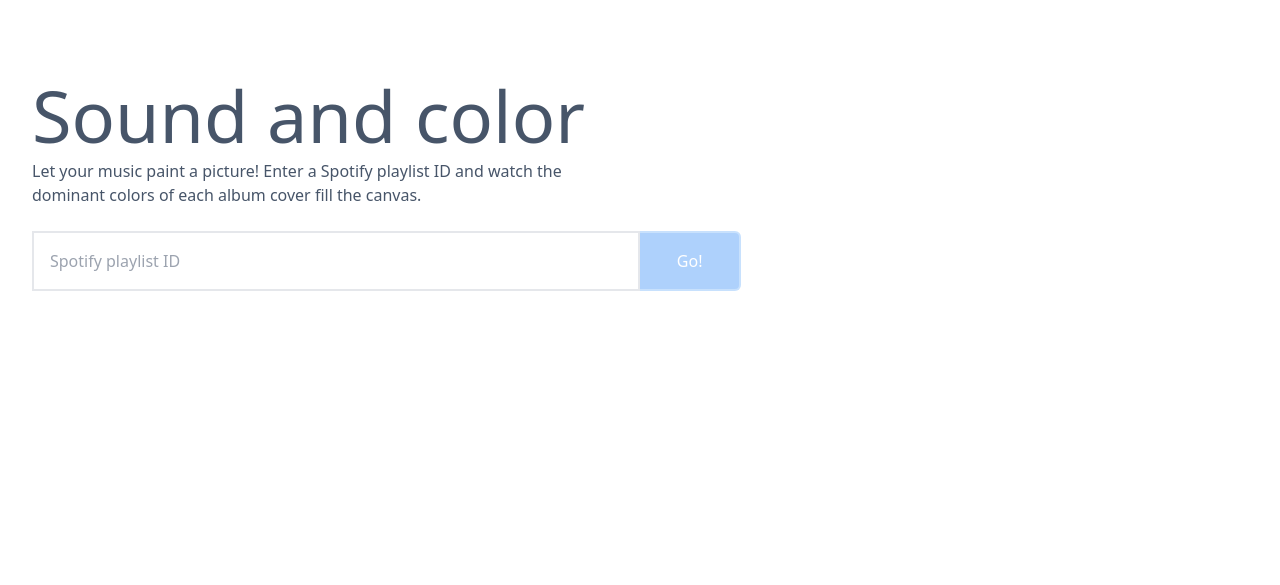
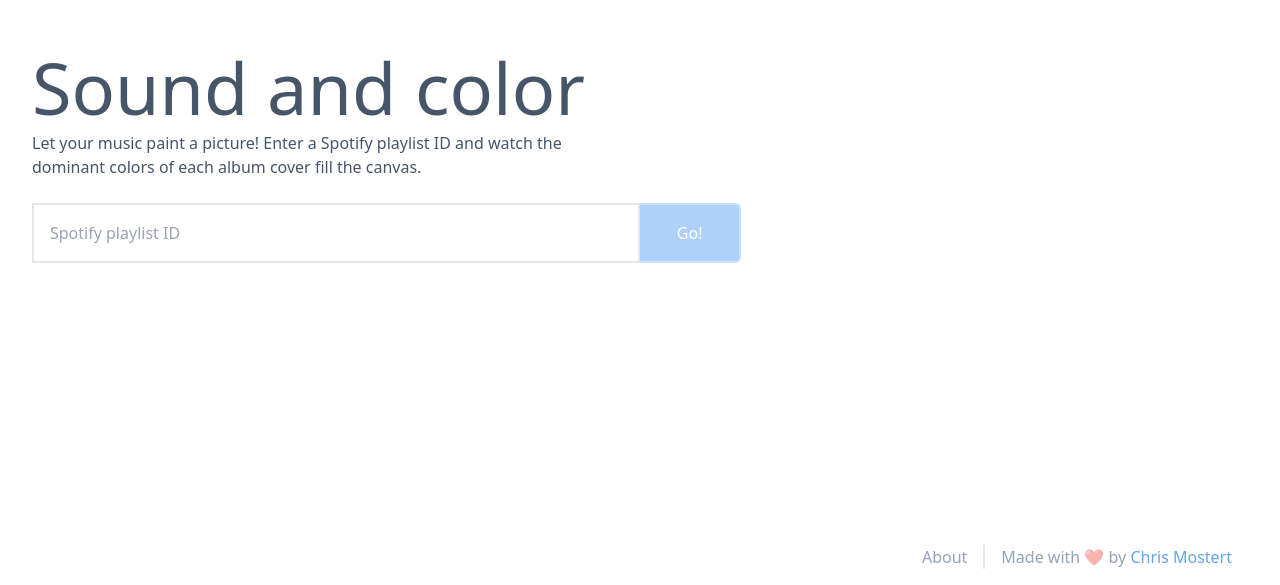
Before and after one commit to chrismostert/Sound-and-Color, a SvelteKit app: page / in a window 1280 px wide. Shown: the part 215-800 px from the top of the page. Built offline with nearby package versions, Linux system fonts and the light colour scheme.

Commit message:
Add footer and improve playlist color component

```diff
--- a/src/lib/components/Options.svelte
+++ /dev/null
@@ -1,29 +0,0 @@
-<script>
-	import { DownloadIcon, Maximize2Icon, Minimize2Icon } from 'svelte-feather-icons';
-	import { fullscreen } from '$lib/store.js';
-	import domtoimage from 'dom-to-image';
-	import { saveAs } from 'file-saver';
-
-	function saveImage() {
-		let output = document.getElementById('playlist-colors');
-		domtoimage.toBlob(output).then((blob) => {
-			window.saveAs(blob, 'playlist-colors.png');
-		});
-	}
-</script>
-
-<div class="flex justify-end gap-x-4">
-	<button on:click={() => saveImage()} class="hover:opacity-100 opacity-50 transition-opacity">
-		<DownloadIcon />
-	</button>
-	<button
-		on:click={() => ($fullscreen = !$fullscreen)}
-		class="hover:opacity-100 opacity-50 transition-opacity"
-	>
-		{#if !$fullscreen}
-			<Maximize2Icon />
-		{:else}
-			<Minimize2Icon />
-		{/if}
-	</button>
-</div>
--- /dev/null
+++ b/src/lib/components/Playlistcolors/Options.svelte
@@ -0,0 +1,32 @@
+<script>
+	import { DownloadIcon, Maximize2Icon, Minimize2Icon } from 'svelte-feather-icons';
+	import { fullscreen } from '$lib/store.js';
+	import domtoimage from 'dom-to-image';
+	import { saveAs } from 'file-saver';
+
+	function saveImage() {
+		let output = document.getElementById('playlist-colors');
+		domtoimage.toBlob(output).then((blob) => {
+			window.saveAs(blob, 'playlist-colors.png');
+		});
+	}
+</script>
+
+<div class="flex justify-between">
+	<div class="text-slate-400">Made</div>
+	<div class="flex gap-x-4">
+		<button on:click={() => saveImage()} class="hover:opacity-100 opacity-50 transition-opacity">
+			<DownloadIcon />
+		</button>
+		<button
+			on:click={() => ($fullscreen = !$fullscreen)}
+			class="hover:opacity-100 opacity-50 transition-opacity"
+		>
+			{#if !$fullscreen}
+				<Maximize2Icon />
+			{:else}
+				<Minimize2Icon />
+			{/if}
+		</button>
+	</div>
+</div>
--- /dev/null
+++ b/src/lib/components/Playlistcolors/Playlistcolors.svelte
@@ -0,0 +1,20 @@
+<script>
+	import Colorheader from './Colorheader.svelte';
+	import Colorview from './Colorview.svelte';
+	import Options from './Options.svelte';
+
+	let screenwidth;
+	let height;
+
+	$: height = (1 / 3) * screenwidth;
+
+	export let playlist_id;
+</script>
+
+<div class="w-full" bind:clientWidth={screenwidth}>
+	<Colorheader {playlist_id} />
+	<div id="playlist-colors" class={`h-[${height}px] my-4`} bind:clientWidth={screenwidth}>
+		<Colorview width={screenwidth} {height} {playlist_id} />
+	</div>
+	<Options />
+</div>
--- a/src/routes/+layout.svelte
+++ b/src/routes/+layout.svelte
@@ -6,7 +6,21 @@
 <div
 	class={`h-screen ${
 		$fullscreen ? 'max-w-none' : 'max-w-[1600px]'
-	} mx-auto my-auto flex flex-col justify-center px-8`}
+	} mx-auto my-auto flex flex-col justify-between px-8`}
 >
-	<slot />
+	<header />
+	<main>
+		<slot />
+	</main>
+	<footer class="flex justify-end items-center p-4 text-slate-400 gap-x-4">
+		<a>About</a>
+		<div class="w-0 h-full border" />
+		<div class="shrink">
+			Made with <span class="opacity-40">❤️</span> by
+			<a
+				class="hover:underline hover:text-blue-600 text-blue-400"
+				href="https://www.chrismostert.nl">Chris Mostert</a
+			>
+		</div>
+	</footer>
 </div>
--- a/src/routes/[playlist_id]/+page.svelte
+++ b/src/routes/[playlist_id]/+page.svelte
@@ -1,21 +1,7 @@
 <script>
-	import Colorheader from '$lib/components/Colorheader.svelte';
-	import Colorview from '$lib/components/Colorview.svelte';
-	import Options from '$lib/components/Options.svelte';
+	import Playlistcolors from '$lib/components/Playlistcolors/Playlistcolors.svelte';
 
-	import { fullscreen } from '$lib/store.js';
-
-	let screenheight, screenwidth;
 	export let data;
 </script>
 
-<Colorheader playlist_id={data.playlist_id} />
-<div
-	id="playlist-colors"
-	class={`w-full ${$fullscreen ? 'h-4/6' : 'h-2/6'} mx-auto my-4`}
-	bind:clientHeight={screenheight}
-	bind:clientWidth={screenwidth}
->
-	<Colorview width={screenwidth} height={screenheight} playlist_id={data.playlist_id} />
-</div>
-<Options />
+<Playlistcolors playlist_id={data.playlist_id} />
--- /dev/null
+++ b/src/routes/about/+page.svelte
@@ -0,0 +1 @@
+<div>About</div>
```
Also changed, not shown: src/lib/components/Playlistcolors/Colorheader.svelte (renamed from src/lib/components/Colorheader.svelte), src/lib/components/Playlistcolors/Colorview.svelte (renamed from src/lib/components/Colorview.svelte), static/Spotify_Logo_RGB_Black.png (added).
